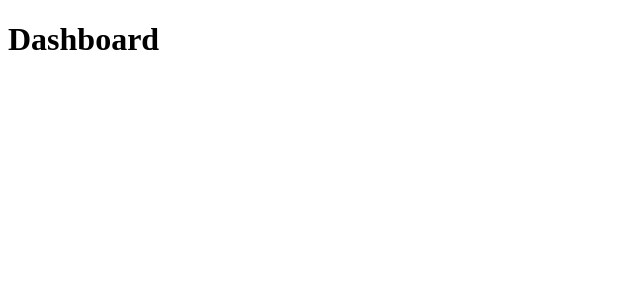
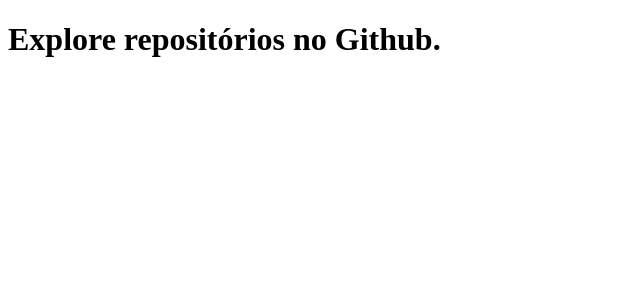
Before and after one commit to fabricioig863/github_explorer, a React (Create React App) app: page / in a window 1280 px wide. Shown: the top 300 px of the page, without its empty margins (0-640 px from the left). Built offline with nearby package versions, Linux system fonts and the light colour scheme.

Commit message:
identificando erro

```diff
--- a/package.json
+++ b/package.json
@@ -14,6 +14,7 @@
     "react-dom": "^17.0.1",
     "react-router-dom": "^5.2.0",
     "react-scripts": "4.0.2",
+    "styled-components": "^5.2.1",
     "typescript": "^4.1.2",
     "web-vitals": "^1.0.1"
   },
@@ -37,6 +38,7 @@
   },
   "devDependencies": {
     "@types/react-router-dom": "^5.1.7",
+    "@types/styled-components": "^5.1.7",
     "@typescript-eslint/eslint-plugin": "^4.15.0",
     "@typescript-eslint/parser": "^4.15.0",
     "eslint": "^7.20.0",
--- a/src/pages/Dashboard/index.tsx
+++ b/src/pages/Dashboard/index.tsx
@@ -1,7 +1,7 @@
 import React from 'react';
 
 const Dashboard: React.FC = () => {
-  return <h1>Dashboard</h1>;
+  return <h1>Explore repositórios no Github.</h1>;
 };
 
 export default Dashboard;
--- /dev/null
+++ b/src/pages/Dashboard/styles.ts
@@ -0,0 +1,6 @@
+import styled from 'styled-components';
+
+export const Title = styled.h1`
+  font-size: 48px;
+  color: #3a3a3a;
+`;
```
Also changed, not shown: 1 other file (tests, documents, lock files or other folders).
